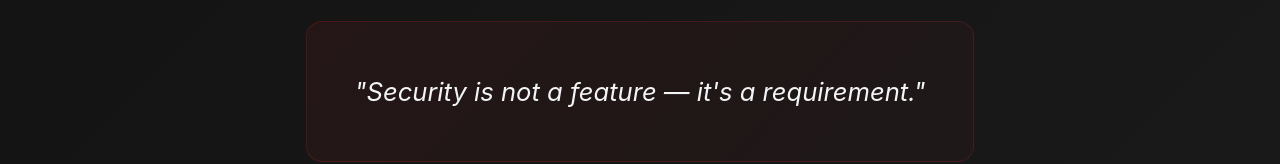
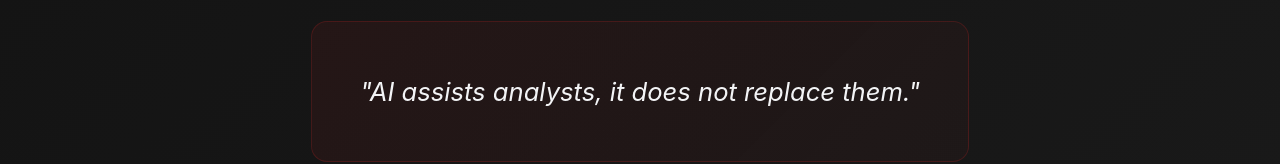
Before and after one commit to SyedMusa604/sentinel-core-dashboard, a React (Vite) app: page / in a window 1280 px wide. Shown: the part 1507-1671 px from the top of the page. Built offline with nearby package versions, Linux system fonts and the light colour scheme.

Commit message:
tagline fix

```diff
--- a/src/pages/Home.jsx
+++ b/src/pages/Home.jsx
@@ -179,7 +179,7 @@ function Home() {
         transition={{ duration: 0.8 }}
         viewport={{ once: true }}
       >
-        <p className="quote">"Security is not a feature — it's a requirement."</p>
+        <p className="quote">"AI assists analysts, it does not replace them."</p>
       </motion.section>
 
       {/* CTA */}
```
